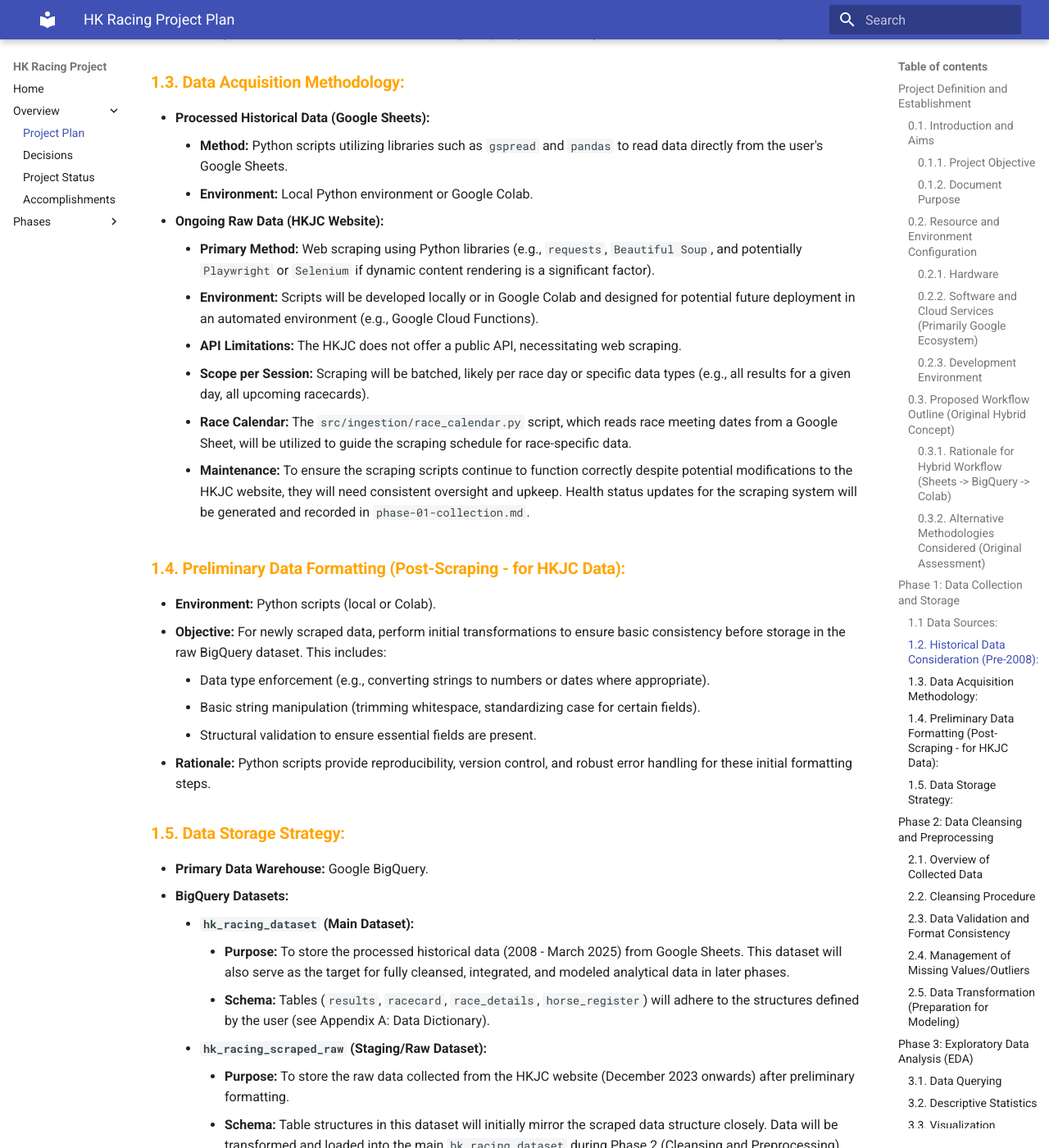
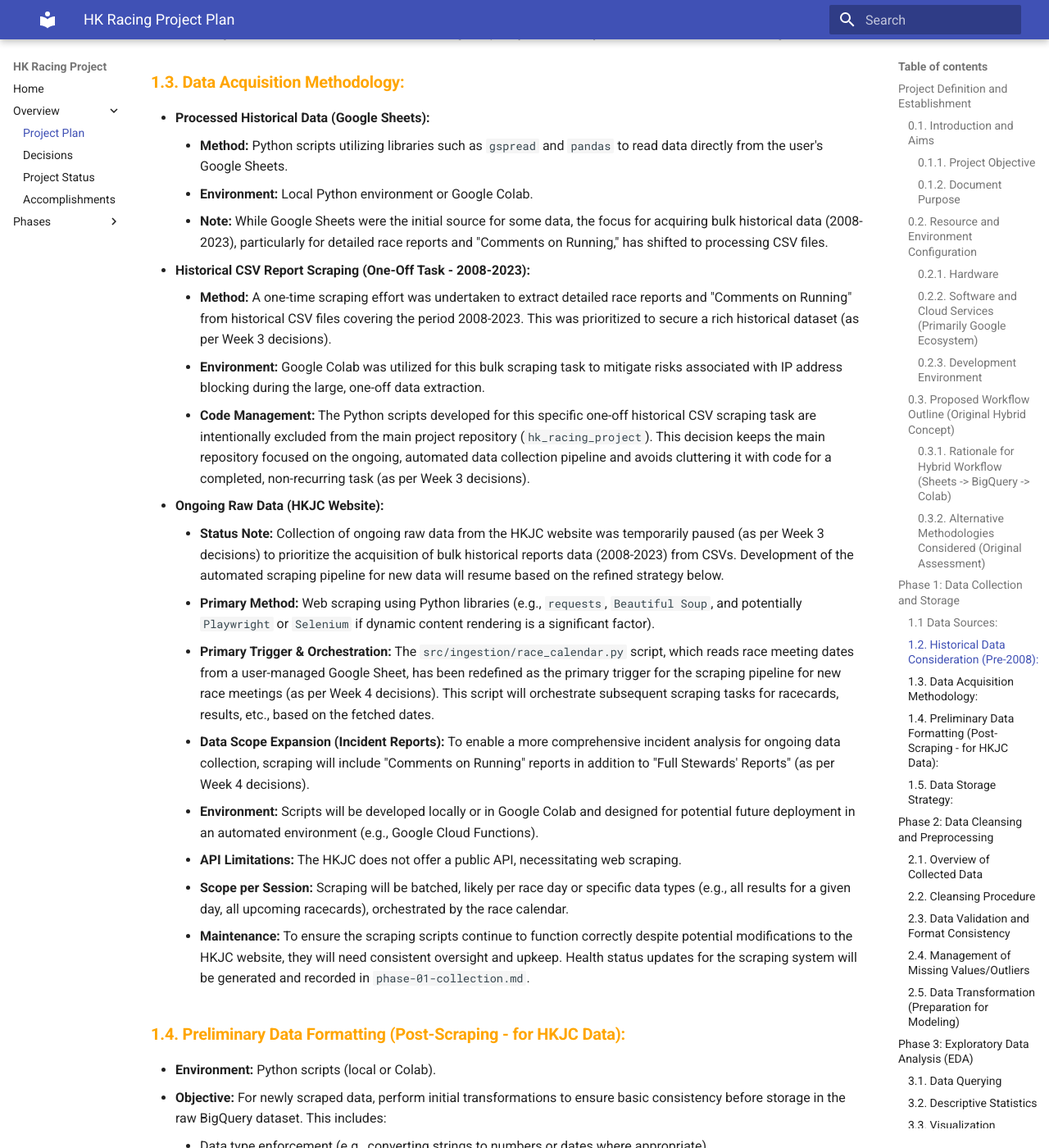
Before and after one commit to Ramgath/hk_racing_project, an MkDocs documentation site: the page built from docs/master-plan.md, in a window 1280 px wide and 1400 px high, scrolled down 3547 px. Shown: the whole window at 82% size. Built offline with MkDocs 1.6.1 and Material for MkDocs 9.7.7, drawn with Linux system fonts in a browser that asks for light colours; some of the changed text lies outside the part shown.

Commit message:
updated master plan

```diff
--- a/docs/master-plan.md
+++ b/docs/master-plan.md
@@ -107,12 +107,19 @@
 * **Processed Historical Data (Google Sheets):**
     * **Method:** Python scripts utilizing libraries such as `gspread` and `pandas` to read data directly from the user's Google Sheets.
     * **Environment:** Local Python environment or Google Colab.
+    * **Note:** While Google Sheets were the initial source for some data, the focus for acquiring bulk historical data (2008-2023), particularly for detailed race reports and "Comments on Running," has shifted to processing CSV files.
+* **Historical CSV Report Scraping (One-Off Task - 2008-2023):**
+    * **Method:** A one-time scraping effort was undertaken to extract detailed race reports and "Comments on Running" from historical CSV files covering the period 2008-2023. This was prioritized to secure a rich historical dataset (as per Week 3 decisions).
+    * **Environment:** Google Colab was utilized for this bulk scraping task to mitigate risks associated with IP address blocking during the large, one-off data extraction.
+    * **Code Management:** The Python scripts developed for this specific one-off historical CSV scraping task are intentionally excluded from the main project repository (`hk_racing_project`). This decision keeps the main repository focused on the ongoing, automated data collection pipeline and avoids cluttering it with code for a completed, non-recurring task (as per Week 3 decisions).
 * **Ongoing Raw Data (HKJC Website):**
+    * **Status Note:** Collection of ongoing raw data from the HKJC website was temporarily paused (as per Week 3 decisions) to prioritize the acquisition of bulk historical reports data (2008-2023) from CSVs. Development of the automated scraping pipeline for new data will resume based on the refined strategy below.
     * **Primary Method:** Web scraping using Python libraries (e.g., `requests`, `Beautiful Soup`, and potentially `Playwright` or `Selenium` if dynamic content rendering is a significant factor).
+    * **Primary Trigger & Orchestration:** The `src/ingestion/race_calendar.py` script, which reads race meeting dates from a user-managed Google Sheet, has been redefined as the primary trigger for the scraping pipeline for new race meetings (as per Week 4 decisions). This script will orchestrate subsequent scraping tasks for racecards, results, etc., based on the fetched dates.
+    * **Data Scope Expansion (Incident Reports):** To enable a more comprehensive incident analysis for ongoing data collection, scraping will include "Comments on Running" reports in addition to "Full Stewards' Reports" (as per Week 4 decisions).
     * **Environment:** Scripts will be developed locally or in Google Colab and designed for potential future deployment in an automated environment (e.g., Google Cloud Functions).
     * **API Limitations:** The HKJC does not offer a public API, necessitating web scraping.
-    * **Scope per Session:** Scraping will be batched, likely per race day or specific data types (e.g., all results for a given day, all upcoming racecards).
-    * **Race Calendar:** The `src/ingestion/race_calendar.py` script, which reads race meeting dates from a Google Sheet, will be utilized to guide the scraping schedule for race-specific data.
+    * **Scope per Session:** Scraping will be batched, likely per race day or specific data types (e.g., all results for a given day, all upcoming racecards), orchestrated by the race calendar.
     * **Maintenance:** To ensure the scraping scripts continue to function correctly despite potential modifications to the HKJC website, they will need consistent oversight and upkeep. Health status updates for the scraping system will be generated and recorded in `phase-01-collection.md`.
 
 ### 1.4. Preliminary Data Formatting (Post-Scraping - for HKJC Data):
@@ -147,12 +154,11 @@
 
 ### 2.1. Overview of Collected Data
 The dataset will encompass:
-* Race identification and context (Date, Course, Race Number, Class, Distance, Going, Prize Money, etc.).
-* Horse performance metrics (Finishing Place, Finish Time, Sectional Times, Weight Carried, Draw, etc.).
-* Betting information (Win/Place Odds).
-* Jockey and Trainer details.
-* Pre-race horse information (Horse Weight, Rating, Rest Days, Gear, etc.).
-* (Refer to Appendix A: Data Dictionary for detailed schema).
+*   **Core Race & Horse Data:** As detailed in Appendix A (Data Dictionary), this includes race identification, horse performance metrics, betting information, jockey/trainer details, and pre-race horse information.
+*   **Incident Report Data:**
+    *   **Historical (2008-2023 from CSVs):** Comprehensive race reports, often including both stewards' observations and comments on running within single documents.
+    *   **Ongoing (HKJC Website):** More granular reports, typically separating "Full Stewards' Reports" (factual incident details) from "Comments on Running" (performance implications).
+    *   **Challenge:** A key task in this phase will be to address the structural differences between these historical and current report formats to enable consistent analysis (as per Week 4 decisions).
 
 ### 2.2. Cleansing Procedure
 * **Environment**: Primarily Google Colab or local Python scripts, with results stored in BigQuery.
@@ -162,6 +168,10 @@
     * **Categorical Value Standardization**: Ensure consistency in fields like `COURSE`, `CLASS`, `GOING`. Map variations to standard values.
     * **Handling Specific Non-Numeric/Placeholder Strings**: Address values like 'UNRATED', 'GRIFFIN', 'DEBUT' in fields that are otherwise numeric or categorical.
     * **Addressing Known Inconsistencies**: Programmatic fixes for known issues in historical data.
+    * **Incident Data Integration & Harmonization:**
+        *   Integrate "Comments on Running" with "Full Stewards' Reports" to create a more holistic view of in-race incidents and their consequences (as per Week 4 decisions).
+        *   Attempt to harmonize the structure of incident data extracted from historical CSVs and ongoing HKJC website scrapes.
+        *   **Note on LLM-based Nuanced Extraction:** The plan to use LLMs (Gemini Flash 2.5, OpenAI GPT-4o mini, Gemini 2.5 Pro Preview) for detailed interpretation and categorization of incidents from textual reports is currently **paused**. This is due to issues encountered during Week 4 testing, including model reliability (hallucinations), unexpected processing token consumption leading to high costs, and overall cost-prohibitive API pricing for bulk historical data. For now, simpler rule-based extraction methods will be employed for incident data, or this highly nuanced extraction task will be deferred until LLM solutions become more viable.
 
 ### 2.3. Data Validation and Format Consistency
 * **Objective**: Rigorously validate data against the schema in Appendix A.
@@ -228,6 +238,7 @@
 * **Class & Weight Related**: Rating relative to class, weight carried relative to past or standard weights.
 * **Interaction & Derived Features**: Jockey win rate *on this course*, horse average speed *at this distance*.
 * **Lagged Variables**: Performance metrics from the previous race.
+* **LLM-Derived Incident Features:** Utilize the Gemini 2.5 Pro Preview API to summarize, interpret, and categorize incidents from textual data in "Full Stewards' Reports" and "Comments on Running." This process aims to generate nuanced features reflecting the nature, severity, and potential impact of in-race events. (Note: Application to bulk historical data is contingent on cost-effectiveness, as explored in `decisions.md` Week 4.).
 
 ### 4.5. Feature Engineering Approach
 * Iterative: Develop, test (correlation, feature importance from simple models, backtesting), refine/discard.
```
Also changed, not shown: docs/decisions.md (+3 -3 lines).
